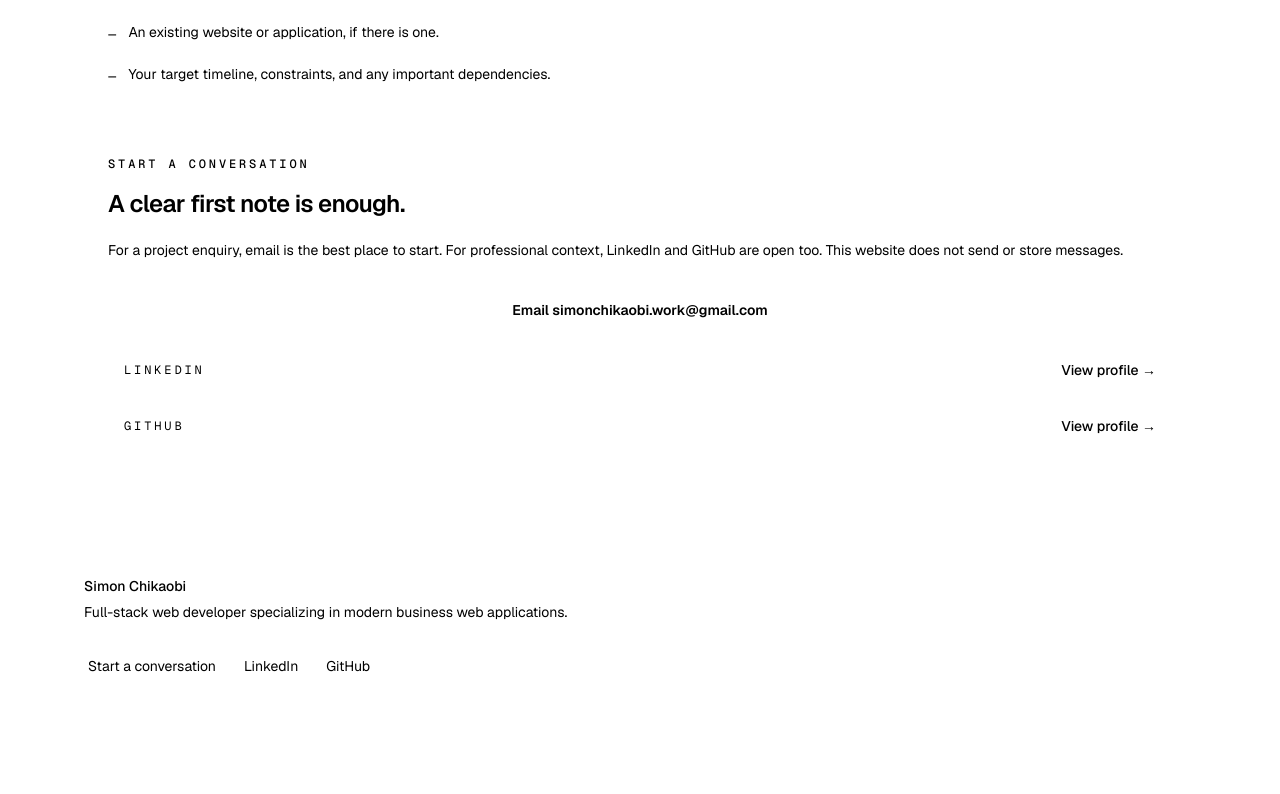
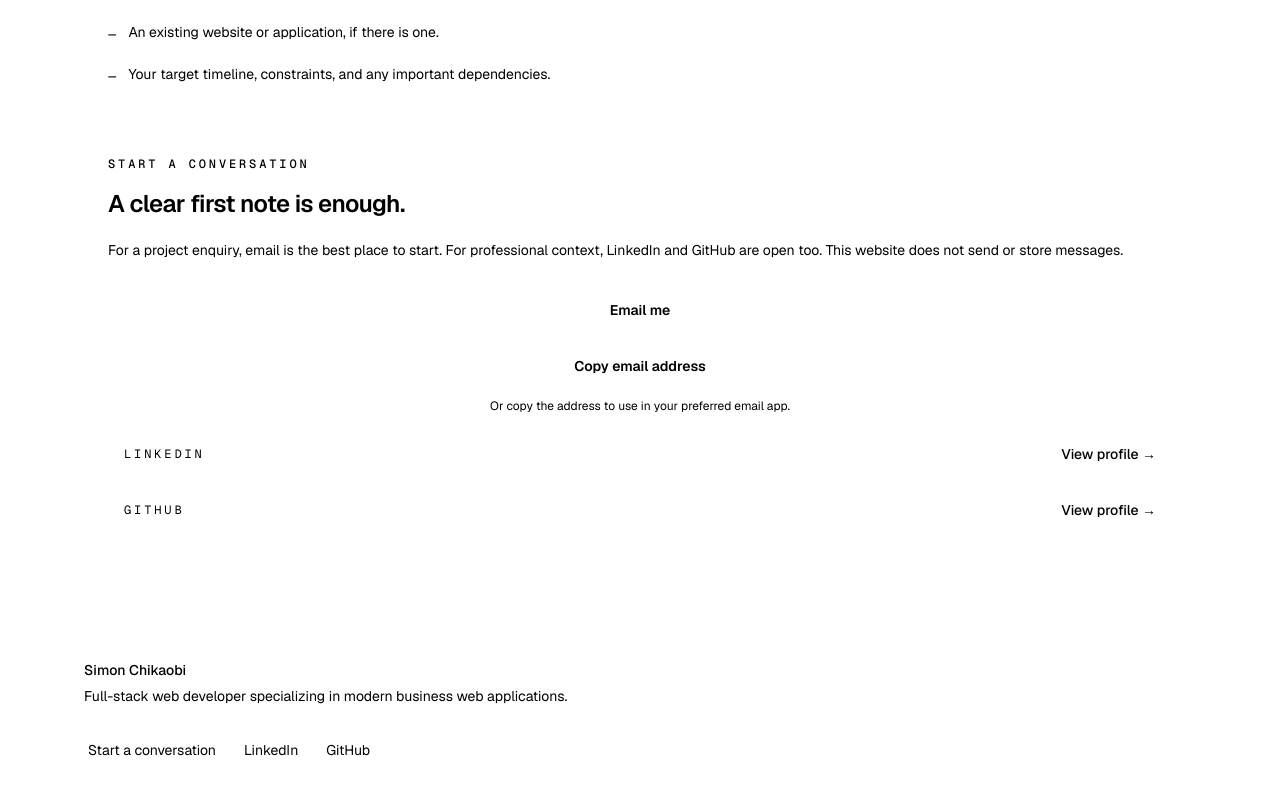
Before and after one commit to simonjr07/developer-portfolio, a Next.js app: page /contact in a window 1280 px wide. Shown: the part 653-1447 px from the top of the page. Before the commit the page ends 1381 px from the top, so only its background shows below. Built offline with nearby package versions, Linux system fonts and the light colour scheme.

Commit message:
Add copy-email fallback beside contact action

```diff
--- a/src/app/contact/page.tsx
+++ b/src/app/contact/page.tsx
@@ -1,5 +1,6 @@
 import type { Metadata } from "next";
 import { buttonLinkClassName } from "@/components/button-link";
+import { CopyEmailButton } from "@/components/copy-email-button";
 import { Card } from "@/components/card";
 import { Container } from "@/components/container";
 import { Eyebrow } from "@/components/eyebrow";
@@ -84,14 +85,15 @@ export default function ContactPage() {
             {contact ? (
               <>
                 <p className="mt-4 text-sm leading-7 text-secondary">For a project enquiry, email is the best place to start. For professional context, LinkedIn and GitHub are open too. This website does not send or store messages.</p>
-                <div className="mt-6">
+                <div className="mt-6 grid gap-3 sm:grid-cols-2">
                   <a
                     className={buttonLinkClassName("primary", "w-full")}
                     href={`mailto:${encodeURIComponent(contact.localPart)}@${contact.domain}?subject=${encodeURIComponent("Web project enquiry")}`}
                     aria-label={`Email Simon Chikaobi at ${contact.address}`}
                   >
-                    Email {contact.address}
+                    Email me
                   </a>
+                  <CopyEmailButton email={contact.address} />
                 </div>
                 <div className="mt-4 space-y-3">
                   <ProfileRow href={LINKEDIN_URL} label="LinkedIn" ariaLabel="LinkedIn profile for Simon Chikaobi" />
```
